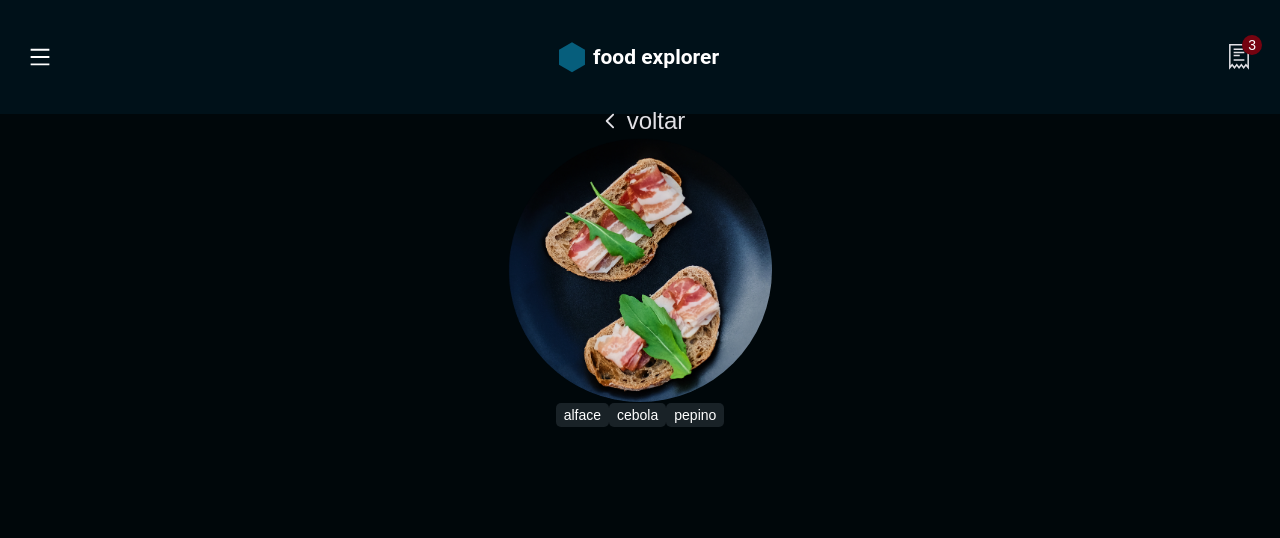
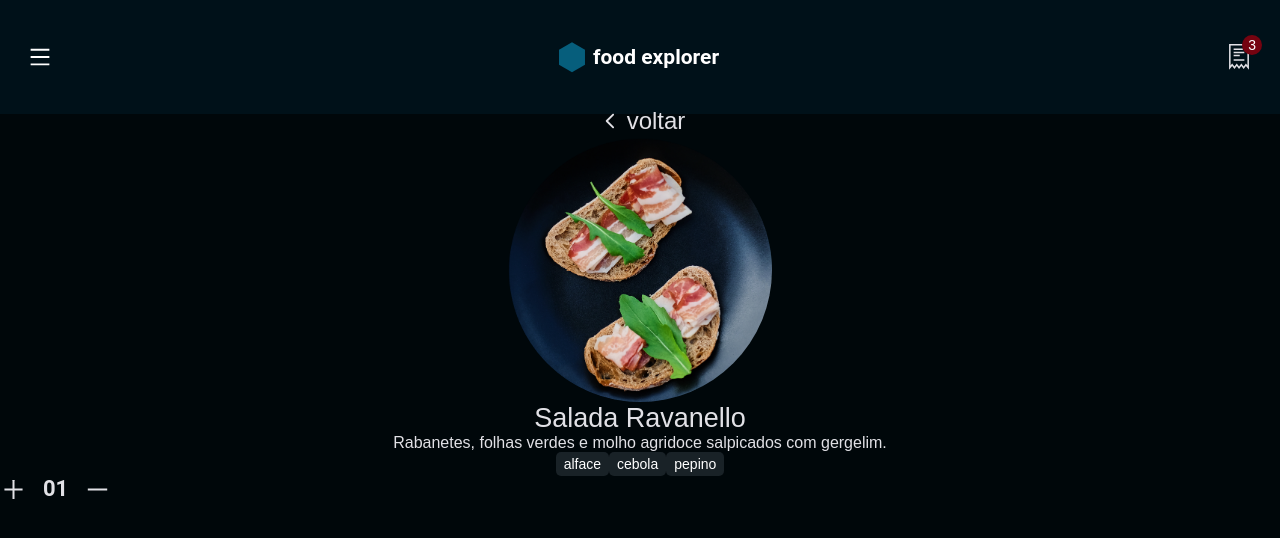
Before and after one commit to gabriel-vitebo/food-explorer, a React app: page / in a window 1280 px wide. Shown: the top 538 px of the page. Built offline with nearby package versions, Linux system fonts and the light colour scheme; the HTML template or start-up script is replaced by a standard one.

Commit message:
creating the quantity component

```diff
--- /dev/null
+++ b/src/components/Amount/index.jsx
@@ -0,0 +1,12 @@
+import { Container } from "./styles"
+import { AiOutlinePlus, AiOutlineMinus } from "react-icons/ai"
+
+export function Amount({ number }) {
+  return (
+    <Container>
+      <AiOutlinePlus size={27} />
+      {number}
+      <AiOutlineMinus size={27} />
+    </Container>
+  )
+}
--- /dev/null
+++ b/src/components/Amount/styles.js
@@ -0,0 +1,10 @@
+import styled from "styled-components"
+
+export const Container = styled.div`
+  display: flex;
+  gap: 1.6rem;
+  font-family: ${({ theme }) => theme.FONTS.Roboto};
+  font-weight: 700;
+  font-size: 2.2rem;
+  color: ${({ theme }) => theme.COLORS.light300};
+`
--- a/src/components/Header/index.jsx
+++ b/src/components/Header/index.jsx
@@ -8,7 +8,7 @@ export function Header({ amount }) {
       <Menu />
       <div className="logo">
         <img src="/src/assets/logo.svg" alt="logo da food explorer" />
-        <h1>food explorer</h1>
+        <h2>food explorer</h2>
       </div>
       <div className="receipt">
         <TfiReceipt size={26} />
--- a/src/components/Header/styles.js
+++ b/src/components/Header/styles.js
@@ -18,7 +18,7 @@ export const Container = styled.header`
     display: flex;
     align-items: center;
 
-    h1 {
+    h2 {
       font-size: 2.1rem;
       margin-left: 0.8rem;
       font-weight: 700;
--- a/src/pages/Details/index.jsx
+++ b/src/pages/Details/index.jsx
@@ -4,6 +4,7 @@ import { Header } from "../../components/Header"
 import { Button } from "../../components/Button"
 import { FoodImage } from "../../components/FoodImage"
 import { Ingredients } from "../../components/Ingredients"
+import { Amount } from "../../components/Amount"
 
 export function Details() {
   return (
@@ -14,11 +15,18 @@ export function Details() {
       </div>
       <main className="food-details">
         <FoodImage image={"/src/assets/Mask group-1.png"} />
+        <h1>Salada Ravanello</h1>
+        <p>
+          Rabanetes, folhas verdes e molho agridoce salpicados com gergelim.
+        </p>
         <div className="ingredients">
           <Ingredients name={"alface"} />
           <Ingredients name={"cebola"} />
           <Ingredients name={"pepino"} />
         </div>
+        <div className="quantity-and-finalize">
+          <Amount number={"01"} />
+        </div>
       </main>
     </Container>
   )
--- a/src/pages/Details/styles.js
+++ b/src/pages/Details/styles.js
@@ -17,5 +17,19 @@ export const Container = styled.div`
     img {
       width: 26.4rem;
     }
+
+    h1 {
+      font-family: ${({ theme }) => theme.FONTS.Poppins};
+      font-weight: 500;
+      font-size: 2.7rem;
+      color: ${({ theme }) => theme.COLORS.light300};
+    }
+
+    p {
+      font-family: ${({ theme }) => theme.FONTS.Poppins};
+      font-weight: 400;
+      font-size: 1.6rem;
+      color: ${({ theme }) => theme.COLORS.light300};
+    }
   }
 `
```
